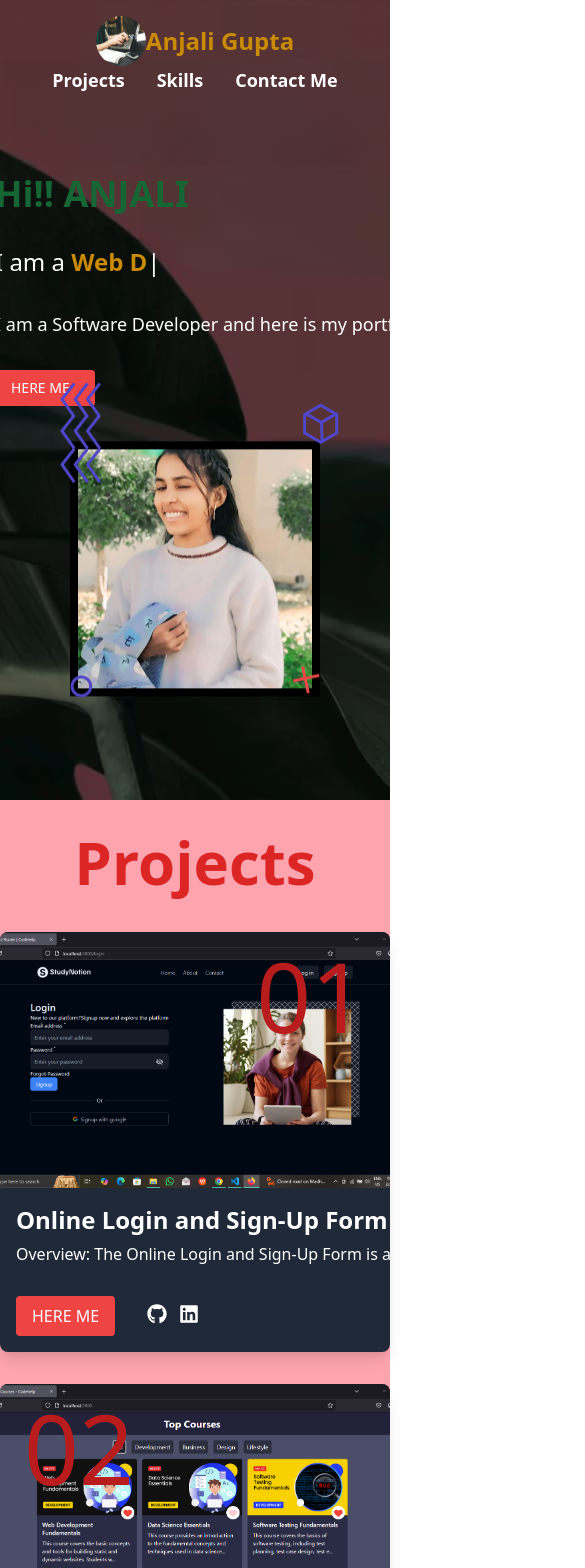
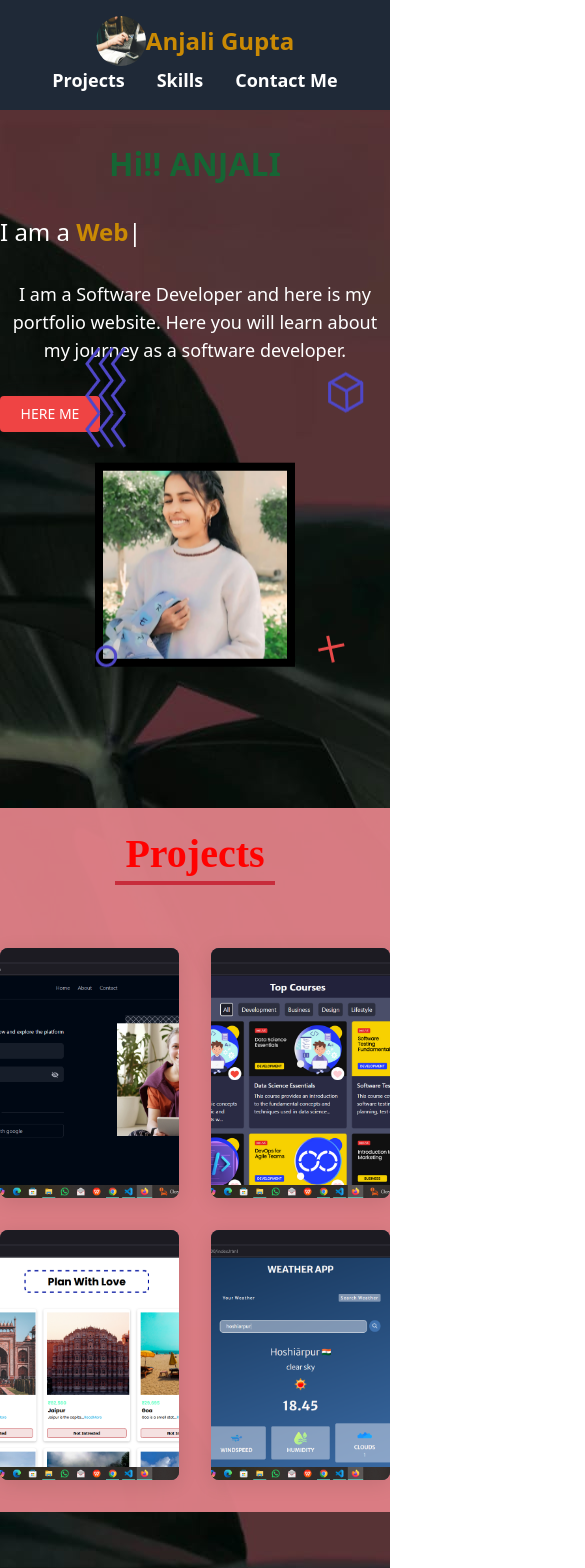
Before and after one commit to Anjaligupta90/my-portfolio, a React (Create React App) app: page / in a window 390 px wide. Shown: the top 1568 px of the page, 585 px wide, since content can reach past the window. Built offline with nearby package versions, Linux system fonts and the light colour scheme.

Commit message:
updated commit

```diff
--- a/package.json
+++ b/package.json
@@ -2,7 +2,7 @@
   "name": "top-courses",
   "version": "0.1.0",
   "private": true,
-  "homepage": "https://AnjaliGupta90.github.io/portfoliofile",
+  "homepage": "https://AnjaliGupta90.github.io/my-portfolio",
   "dependencies": {
     "@testing-library/jest-dom": "^5.16.5",
     "@testing-library/react": "^13.4.0",
--- a/src/App.css
+++ b/src/App.css
@@ -1,54 +1,51 @@
 /* Responsive Styles for Project Section */
-@media (min-width: 500px) {
-    .project_card {
-      flex-direction: row; /* Change to row layout on medium screens and above */
+
+  @media (max-width: 678px)
+   {
+    .hero_section {
+      display: flex;
+      justify-content: space-evenly;
+      align-items: center;
+      margin: 4rem 0; /* Adjust margins as needed */
     }
 
-    .project_card > div {
-      flex: 1; /* Allow the image and content to grow equally */
-    }
+      .hero_section {
+        flex-direction: column; /* Stack items vertically */
+        align-items: center; /* Center items */
 
-    .project_card .project_content {
-      padding: 2rem; /* More padding on larger screens */
-      display: flex; /* Use flexbox for content layout */
-      flex-direction: column; /* Column layout */
-      justify-content: space-between; /* Space between title, description, and button */
-      height: 100%; /* Full height to fill the card */
-    }
+      }
 
-    .project_card .project_heading {
-      font-size: 2rem; /* Larger font size for title */
-      margin-bottom: 0.5rem; /* Space below the title */
-    }
+      .hero_left {
+        text-align: center; /* Center text on mobile */
+      }
+      .herobtn{
+        width: 100px;
+        align-items: center; /* Center align */
+      }
 
-    .project_card .project_subheading {
-      font-size: 1.125rem; /* Larger font size for description */
-      margin-bottom: 1rem; /* Space below the description */
-    }
+      .hero_description {
+        width: 100%; /* Make description more responsive */
+        white-space: normal; /* Allow wrapping */
+      }
 
-    .btn {
-      padding: 0.5rem 1rem; /* More padding for buttons */
-    }
-  }
+      .hero_right {
+        position: relative;
+        width: 200px; /* Adjust size for mobile */
+        height: 200px; /* Adjust size for mobile */
+      }
 
-  @media (max-width: 500px) {
-    .project_card {
-      flex-direction: column; /* Column layout on small screens */
-    }
+      .role {
+        font-size: 1.5rem; /* Adjust font size for mobile */
+      }
 
-    .hero_section {
-      flex-direction: column; /* Column layout on small screens */
-      align-items: center;
-      width: 100%;
-      overflow: hidden;
-    }
-    .hero-left{
-      width: 100%;
-      height: 100%;
-      display: flex;
-      justify-content: center;
-      align-items: center;
-    }
+      .hero_heading {
+        font-size: 2rem; /* Smaller heading */
+      }
+
+      .hero_subheading{
+        width:100px;
+        font-size: 1.5rem; /* Smaller subheading */
+      }
     .user-image {
       margin-bottom: 1rem; /* Space below the image */
     }
@@ -70,26 +67,15 @@
       flex-wrap: nowrap; /* Prevent wrapping */
     }
 
-    .project_card .project_content {
-      padding: 1rem; /* Less padding on smaller screens */
-      display: flex; /* Use flexbox for content layout */
-      flex-direction: column; /* Column layout */
-      justify-content: space-between; /* Space between title, description, and button */
-      height: 100%; /* Full height to fill the card */
+    .cnbtn {
+      position: relative; /* Position relative for absolute positioning */
+      padding: 0.5rem 1rem; /* Adjust button padding for smaller screens */
     }
-
-    .project_card .project_heading {
-      font-size: 1.5rem; /* Smaller font size for title */
-      margin-bottom: 0.5rem; /* Space below the title */
-    }
-
-    .project_card .project_subheading {
-      font-size: 1rem; /* Smaller font size for description */
-      margin-bottom: 1rem; /* Space below the description */
-    }
-
-    .btn {
-      padding: 0.5rem 1rem; /* Adjust button padding for smaller screens */
+    .submit_icon{
+      font-size: 1.5rem; /* Adjust icon size */
+      position: absolute; /* Position absolute for icon */
+      top: 6px; /* Position icon at the top */
+      left: 330px; /* Position icon at the right */
     }
     #wrapper{
       flex-direction: column; /* Column layout on small screens */
@@ -97,39 +83,108 @@
       flex-wrap: nowrap; /* Prevent wrapping */
       align-items: center;
     }
+    .skills-subheading,p{
+      text-align: center;
+      font-size: 16px;
+      line-height: 1.5;
+      white-space: normal;
+      overflow: visible;
+    }
+    .skills_heading{
+      font:bold;
+      font-size: 1.5rem;
+      white-space: normal;
+    }
+    .contactus_subheading{
+      white-space: normal;
+      font-size: 1rem;
+    }
+    #cube{
+      position:absolute;
+      top:100px;
+    }
   }
 
-  .project_card {
-    position: relative; /* Position relative for the pseudo-element */
-    overflow: hidden; /* Hide overflow to keep the effect within the card */
-    transition: transform 0.3s ease; /* Transition for scaling */
-  }
+  @media (max-width: 600px) {
+    .project_card {
+      position: relative; /* Position relative for absolute positioning */
+      flex-direction: column; /* Stack on smaller screens */
+      height: auto;
+      width: auto;
+      text-overflow: ellipsis;
+      overflow: hidden;
+    }
 
-  .project_card:hover {
-    transform: scale(1.05); /* Scale up on hover */
-  }
+    .btn_group {
+        display: flex;
+        gap: 2rem;
+        margin-top: 1rem;
+        position: relative;
+      }
 
-  .project_card::before {
-    content: ""; /* Pseudo-element for the overlay effect */
-    position: absolute; /* Position absolute to cover the card */
-    top: 0; /* Align to the top */
-    left: -100%; /* Start off-screen to the left */
-    width: 100%; /* Full width */
-    height: 100%; /* Full height */
-    background-color: rgba(194, 189, 189, 0.8); /* Color of the overlay */
-    transition: left 0.3s ease; /* Transition for the movement */
-    z-index: 1; /* Behind the content */
-  }
-
-  .project_card:hover::before {
-    left: 0; /* Move the overlay into view on hover */
-  }
-
-  .project_content {
-    position: relative; /* Position relative to keep content above the overlay */
-    z-index: 2; /* Ensure content is above the overlay */
+    .project_no {
+        top: auto;
+      right: 10px; /* Adjust position for smaller screens */
+      left: auto;
+    }
+    .icon{
+    font-size: 1.25rem; /* text-xl */
+    position: absolute;
+    top: 1.5rem; /* top-2 */
+    }
+    .project_subheading {
+        font-size: 0.700rem; /* text-sm */
+        white-space: normal;
+      }
+      .project_content {
+        position: absolute;
+        object-fit: cover;
+        top:40px;
+        color:white;
+        font-size: 0.600rem;
+        margin: auto;
+      }
+      .btn_group{
+        position: absolute;
+        margin:0;
+        padding:0;
+      }
+      .project_subheading {
+        font-size: 0.700rem; /* text-sm */
+        white-space: normal;
+      }
+    .icon{
+        font-size: 1.2rem; /* text-xl */
+    }
+    .cnbtn {
+      position: relative; /* Position relative for absolute positioning */
+      padding: 0.5rem 1rem; /* Adjust button padding for smaller screens */
+    }
+    .submit_icon{
+      font-size: 1.5rem; /* Adjust icon size */
+      position: absolute; /* Position absolute for icon */
+      top: 6px; /* Position icon at the top */
+      left: 80%; /* Position icon at the right */
+      transform: translateX(-80%);
+    }
   }
 
   #wrapper{
     background-image: url(./assets/WhatsApp\ Image\ 2025-03-09\ at\ 18.00.53_0cdfd569.jpg);
   }
+
+  .navbar {
+    position: fixed;
+    top: 0;
+    left: 0;
+    width: 100%;
+    z-index: 1000;  /* To make sure it's above other content */
+  }
+
+  html,body{
+    width:100%;
+    overflow-x:hidden;
+  }
+  .herobtn{
+    box-shadow: 0 2px 20px rgba(26, 24, 24, 0.877); /* shadow-lg */
+  }
--- a/src/components/ContactForm.js
+++ b/src/components/ContactForm.js
@@ -1,4 +1,5 @@
 import React, { useState } from 'react';
+import { FiMessageCircle } from "react-icons/fi";
 
 const ContactForm = () => {
   const [formData, setFormData] = useState({
@@ -43,7 +44,7 @@ const ContactForm = () => {
             <input type="email" name="email" placeholder="Enter your email..." value={formData.email} onChange={handleChange} className="formfield p-4 border rounded" required />
             <input type="text" name="subject" placeholder="Enter your subject..." value={formData.subject} onChange={handleChange} className="formfield p-4 border rounded" required />
             <textarea name="message" rows="5" placeholder="Enter your message..." value={formData.message} onChange={handleChange} className="formfield p-4 border rounded" required></textarea>
-            <button type="submit" className="btn bg-red-500 text-white py-2 px-4 rounded">Send Message <i className="submit_icon fa-solid fa-paper-plane"></i></button>
+            <button type="submit" className="cnbtn bg-red-500 text-white py-2 px-4 rounded relative">Send Message <i className="submit_icon absolute left-[330px] top-[13px]"><FiMessageCircle /></i></button>
           </form>
         </div>
         {isSubmitted && (
--- a/src/components/HeroSection.js
+++ b/src/components/HeroSection.js
@@ -27,18 +27,18 @@ const HeroSection = () => {
   };
 
   return (
-    <div className="hero_section flex justify-evenly items-center my-16 gap-20 relative text-white">
+    <div className="hero_section flex justify-evenly items-center my-16 gap-20 relative text-white  pt-20 md:pt-32 lg:pt-32 xl:pt-32">
 
-      <div className="centername absolute top-[280px] feded_text text-7xl text-gray-300">ANJALI GUPTA</div>
+      {/* <div className="centername absolute top-[280px] feded_text text-7xl text-gray-300">ANJALI GUPTA</div> */}
 
       <div className="hero_left flex flex-col justify-center gap-8">
         <div className="hero_heading text-4xl text-green-800 font-semibold">Hi!! ANJALI</div>
-        <div className="hero_heading hero_subheading text-2xl">I am a <span className="role font-extrabold text-yellow-600"></span></div>
+        <div className=" hero_subheading text-2xl">I am a <span className="role font-extrabold text-yellow-600"></span></div>
         <div className="hero_description text-lg w-[400px] font-medium">
           I am a Software Developer and here is my portfolio website. Here you will learn about my journey as a software developer.
         </div>
         <div
-          className="btn bg-red-500 text-white py-2 px-4 rounded text-sm w-[100px] cursor-pointer"
+          className="herobtn bg-red-500 text-white py-2 px-4 rounded text-sm w-[100px] cursor-pointer"
           onClick={handleButtonClick}
         >
           HERE ME
@@ -49,7 +49,7 @@ const HeroSection = () => {
         <div>
           <img src={user} alt="User " className="userimage border-[8px] w-full h-full border-black"/>
         </div>
-        <img src={circle} alt='circle' className='absolute bottom-[-10px] animate-bounce' />
+        <img src={circle} alt='circle' className='absolute bottom-[-10px] animate-bounce' id="icon" />
         <img src={cube} alt='cube' className='absolute bottom-[240px] left-[230px] animate-bounce' />
         <img src={zig} alt='zigzag' className='absolute bottom-[190px] left-[-10px] animate-bounce' />
         <img src={plus} alt='plus' className='absolute bottom-[-10px] left-[220px] animate-bounce' />
--- a/src/components/Navbar.js
+++ b/src/components/Navbar.js
@@ -3,7 +3,7 @@ import logoimage from '../assets/logoimage.png'
 
 const Navbar = () => {
   return (
-    <div className="navbar flex justify-between items-center p-4 font-bold">
+    <div className="navbar flex justify-between items-center p-4 font-bold bg-gray-800">
       <div className="logo_container flex items-center">
         <img src={logoimage} alt="Logo" className="logo w-[50px] rounded-full h-[50px]" />
         <div className="logo_text text-2xl text-yellow-600">Anjali Gupta</div>
--- /dev/null
+++ b/src/components/ProjectSection.css
@@ -0,0 +1,242 @@
+/* ProjectSection.css */
+
+.project_sect {
+    margin: 6rem 0;
+  }
+
+  .page_header {
+    font-size: 3.75rem; /* text-6xl */
+    color: #c72c3b; /* text-red-600 */
+    text-align: center;
+    padding: 1rem 0;
+    margin-bottom: 1rem;
+    font-weight: bold;
+    font-family: 'cursive';
+    position: relative;
+  }
+  .project_card:hover .project_no {
+    opacity: 1;
+  }
+
+  @keyframes textColor {
+    0% { color: #ff0000; }
+    50% { color: #ff8800; }
+    100% { color: #ff0000; }
+}
+
+.page_header {
+    position: relative;
+    font-size: 2.5rem;
+    font-weight: bold;
+    animation: textColor 3s infinite alternate ease-in-out;
+    margin-bottom: 3rem;
+}
+.underline {
+    position: absolute;
+    bottom: 0;
+    left: 50%;
+    transform: translateX(-50%);
+    height: 0.25rem;
+    width: 10rem;
+    background-color: #c72c3b; /* bg-red-600 */
+    margin-bottom: 15px;
+  }
+
+  @keyframes changeBg {
+    0% { background-color: #ffcccc; }
+    50% { background-color: #e07a90e1; }
+    100% { background-color: #e28383; }
+}
+
+.project_sect{
+    animation: changeBg 5s infinite alternate ease-in-out;
+}
+
+  .project_container {
+    margin: 0 auto;
+    display: grid;
+    grid-template-columns: repeat(2, 1fr);
+    gap: 2rem;
+    padding-bottom: 2rem;
+    margin-left: 2rem;
+    margin-right: 2rem;
+  }
+
+  .project_card {
+    position: relative;
+    background-color: #2d3748; /* bg-gray-800 */
+    border-radius: 0.5rem; /* rounded-lg */
+    overflow: hidden;
+    box-shadow: 0 4px 20px rgba(0, 0, 0, 0.1); /* shadow-lg */
+    display: flex;
+    flex-direction: column;
+    transition: transform 0.3s;
+  }
+  .project_content{
+    opacity: 0;
+  }
+  .project_card:hover .project_content{
+    opacity: 1;
+  }
+
+  .project_card {
+    position: relative; /* Position relative for the pseudo-element */
+    overflow: hidden; /* Hide overflow to keep the effect within the card */
+    transition: transform 0.3s ease; /* Transition for scaling */
+  }
+
+  .project_card:hover {
+    transform: scale(1.05); /* Scale up on hover */
+  }
+
+  .project_card::before {
+    content: ""; /* Pseudo-element for the overlay effect */
+    position: absolute; /* Position absolute to cover the card */
+    top: 0; /* Align to the top */
+    left: -100%; /* Start off-screen to the left */
+    width: 100%; /* Full width */
+    height: 100%; /* Full height */
+    background-color: rgba(197, 182, 182, 0.8); /* Color of the overlay */
+    transition: left 0.3s ease; /* Transition for the movement */
+    z-index: 1; /* Behind the content */
+  }
+
+  .project_card:hover::before {
+    left: 0; /* Move the overlay into view on hover */
+  }
+
+  .project_content {
+    position: relative; /* Position relative to keep content above the overlay */
+    z-index: 2; /* Ensure content is above the overlay */
+  }
+
+
+  .proimg {
+    height: 250px; /* h-96 */
+    width: 100%;
+    background-size: cover;
+    background-position: center;
+  }
+
+  .project_no {
+    position: absolute;
+    font-size: 3.75rem; /* text-6xl */
+    font-weight: bold;
+    color: #c72c3b; /* text-red-700 */
+    z-index: 10;
+    opacity: 0;
+    transition: opacity 0.3s;
+  }
+
+  .project_card:hover .project_no {
+    opacity: 1;
+  }
+
+  .project_content {
+    position: absolute;
+    color: white;
+    padding: 2rem;
+    bottom: 0;
+    z-index: 20;
+  }
+
+  .project_heading {
+    font-size: 1.5rem; /* text-2xl */
+    font-weight: bold;
+  }
+
+  .project_subheading {
+    font-size: 0.800rem; /* text-sm */
+  }
+
+  .btn_group {
+    display: flex;
+    gap: 2rem;
+    margin-top: 1rem;
+    position: relative;
+  }
+  .btn{
+    box-shadow: 0 1px 10px rgba(247, 225, 225, 0.877); /* shadow-lg */
+  }
+
+  .btn {
+    white-space: nowrap;
+    background-color: #f56565; /* bg-red-500 */
+    color: white;
+    padding: 0.5rem 1rem; /* py-2 px-4 */
+    border-radius: 0.25rem; /* rounded */
+  }
+
+  .icon {
+    font-size: 1.25rem; /* text-xl */
+    position: absolute;
+    top: 0.5rem; /* top-2 */
+  }
+
+  /* Media Queries */
+  @media (max-width: 768px) {
+
+
+    .project_container {
+        margin: 0 auto;
+       }
+
+    .project_no {
+      right: 10px; /* Adjust position for smaller screens */
+      left: auto;
+    }
+  }
+  @media (max-width: 600px) {
+    .project_card {
+      flex-direction: column; /* Stack on smaller screens */
+      height: auto;
+      width: auto;
+      text-overflow: ellipsis;
+      overflow: hidden;
+    }
+
+    .btn_group {
+        display: flex;
+        gap: 2rem;
+        margin-top: 1rem;
+        position: relative;
+      }
+
+    .project_no {
+        top: auto;
+      right: 10px; /* Adjust position for smaller screens */
+      left: auto;
+    }
+    .icon{
+    font-size: 1.25rem; /* text-xl */
+    position: absolute;
+    top: 1.5rem; /* top-2 */
+    }
+    .project_subheading {
+        font-size: 0.700rem; /* text-sm */
+        white-space: normal;
+      }
+      .project_content {
+        position: absolute;
+        object-fit: cover;
+        top:40px;
+        color:white;
+        font-size: 0.600rem;
+        margin: auto;
+      }
+      .btn_group{
+        position: absolute;
+        margin:0;
+        padding:0;
+      }
+      .project_subheading {
+        font-size: 0.700rem; /* text-sm */
+        white-space: normal;
+      }
+    .icon{
+        font-size: 1.2rem; /* text-xl */
+        position: absolute;
+        top: 1.2rem; /* top-2 */
+    }
+
+  }
--- a/src/components/ProjectSection.js
+++ b/src/components/ProjectSection.js
@@ -3,15 +3,15 @@ import image1 from '../assets/p1.png';
 import image2 from '../assets/p2.png';
 import image3 from '../assets/p3.png';
 import image4 from '../assets/p5.png';
-import { FaGithub } from "react-icons/fa";
-import { FaLinkedin } from "react-icons/fa";
+import { FaGithub, FaLinkedin } from "react-icons/fa";
+import './ProjectSection.css'; // Import the CSS file
 
 const ProjectSection = () => {
   const projects = [
     {
       id: 1,
       title: "Online Login and Sign-Up Form",
-      description: "Overview: The Online Login and Sign-Up Form is a user-friendly interface designed to facilitate secure user authentication for web applications. This form allows users to create a new account or log into an existing one, ensuring a seamless experience while maintaining high standards of security and usability.",
+      description: "Overview: The Online Login and Sign-Up Form is a user-friendly interface designed to facilitate secure user authentication for web applications.",
       image: image1,
       githubLink: "#",
       liveLink: "#"
@@ -19,15 +19,15 @@ const ProjectSection = () => {
     {
       id: 2,
       title: "Course Hub",
-      description: "Overview: CourseHub is an innovative online learning platform designed to empower learners by providing a diverse range of courses across various categories. Whether you're looking to enhance your professional skills, explore new hobbies, or dive deep into academic subjects, CourseHub offers a comprehensive selection of courses tailored to meet your needs.",
+      description: "Overview: CourseHub is an innovative online learning platform designed to empower learners by providing a diverse range of courses.",
       image: image2,
       githubLink: "#",
       liveLink: "#"
     },
     {
       id: 3,
-      title:"Simplifying Your Interests",
-      description: "Overview: The Card Manager is an intuitive web application designed to help users manage their interests effectively With a clean and user-friendly interface, this application allows users to browse through various cards representing different items, topics, or activities. Each card comes with a Not Interested button, enabling users to easily remove items they no longer wish to see, streamlining their experience and keeping their focus on what truly matters.",
+      title: "Simplifying Your Interests",
+      description: "Overview: The Card Manager is an intuitive web application designed to help users manage their interests effectively.",
       image: image3,
       githubLink: "#",
       liveLink: "#"
@@ -35,7 +35,7 @@ const ProjectSection = () => {
     {
       id: 4,
       title: "Weather Explorer",
-      description: "Overview: Weather Explorer is an intuitive web application designed to provide users with real-time weather information for any location around the globe. With a simple and user-friendly interface, this application allows users to search for weather conditions in their desired cities, making it easy to plan their day or week ahead.",
+      description: "Overview: Weather Explorer is an intuitive web application designed to provide users with real-time weather information.",
       image: image4,
       githubLink: "#",
       liveLink: "#"
@@ -43,23 +43,27 @@ const ProjectSection = () => {
   ];
 
   return (
-    <div className="project_sect my-16 bg-rose-300" id="projects">
-      <h2 className="page_header text-6xl text-red-600 text-center py-8 mb-2 font-bold">Projects</h2>
-      <div className=" project_container  mx-auto flex flex-col gap-8">
+    <div className="project_sect" id="projects">
+      <div className="page_header">Projects
+      <div className="underline"></div>
+      </div>
+      <div className="project_container">
         {projects.map((project, index) => (
-          <div className="project_card relative bg-gray-800 rounded-lg overflow-hidden shadow-lg" key={project.id}>
-            <div className=" h-64 md:h-96 bg-cover bg-center bg-no-repeat w-full" style={{ backgroundImage: `url(${project.image})`, backgroundSize: "cover" }}></div>
-            <div className={`project_no absolute text-8xl text-red-700 z-10 ${index % 2 === 0 ? 'right-6' : 'left-6'} top-4`}>{String(project.id).padStart(2, '0')}</div>
-            <div className="project_content absolute text-white p-8 bottom-0 z-20">
-              <h2 className="project_heading text-2xl font-bold">{project.title}</h2>
-              <div className="project_subheading text-sm">{project.description}</div>
-              <div className="btn_group flex gap-8 mt-4 relative">
-                <button className="btn bg-red-500 text-white py-2 px-4 rounded hover:bg-blue-400">HERE ME</button>
+          <div className="project_card" key={project.id}>
+            <div className="proimg" style={{ backgroundImage: `url(${project.image})` }}></div>
+            <div className={`project_no ${index % 2 === 0 ? 'right-[520px]' : 'left-[520px]'} top-4`}>
+              {String(project.id).padStart(2, '0')}
+            </div>
+            <div className="project_content">
+              <h2 className="project_heading">{project.title}</h2>
+              <div className="project_subheading">{project.description}</div>
+              <div className="btn_group">
+                <button className="btn">HERE ME</button>
                 <a href={project.githubLink} target="_blank" rel="noopener noreferrer">
-                  <i  className=" text-xl absolute top-2"><FaGithub /></i>
+                  <i className="icon"><FaGithub /></i>
                 </a>
                 <a href={project.liveLink} target="_blank" rel="noopener noreferrer">
-                  <i className=" text-xl absolute top-2 gap-2"><FaLinkedin /></i>
+                  <i className="icon"><FaLinkedin /></i>
                 </a>
               </div>
             </div>
```
Also changed, not shown: src/index.css (line endings or trailing spaces).
